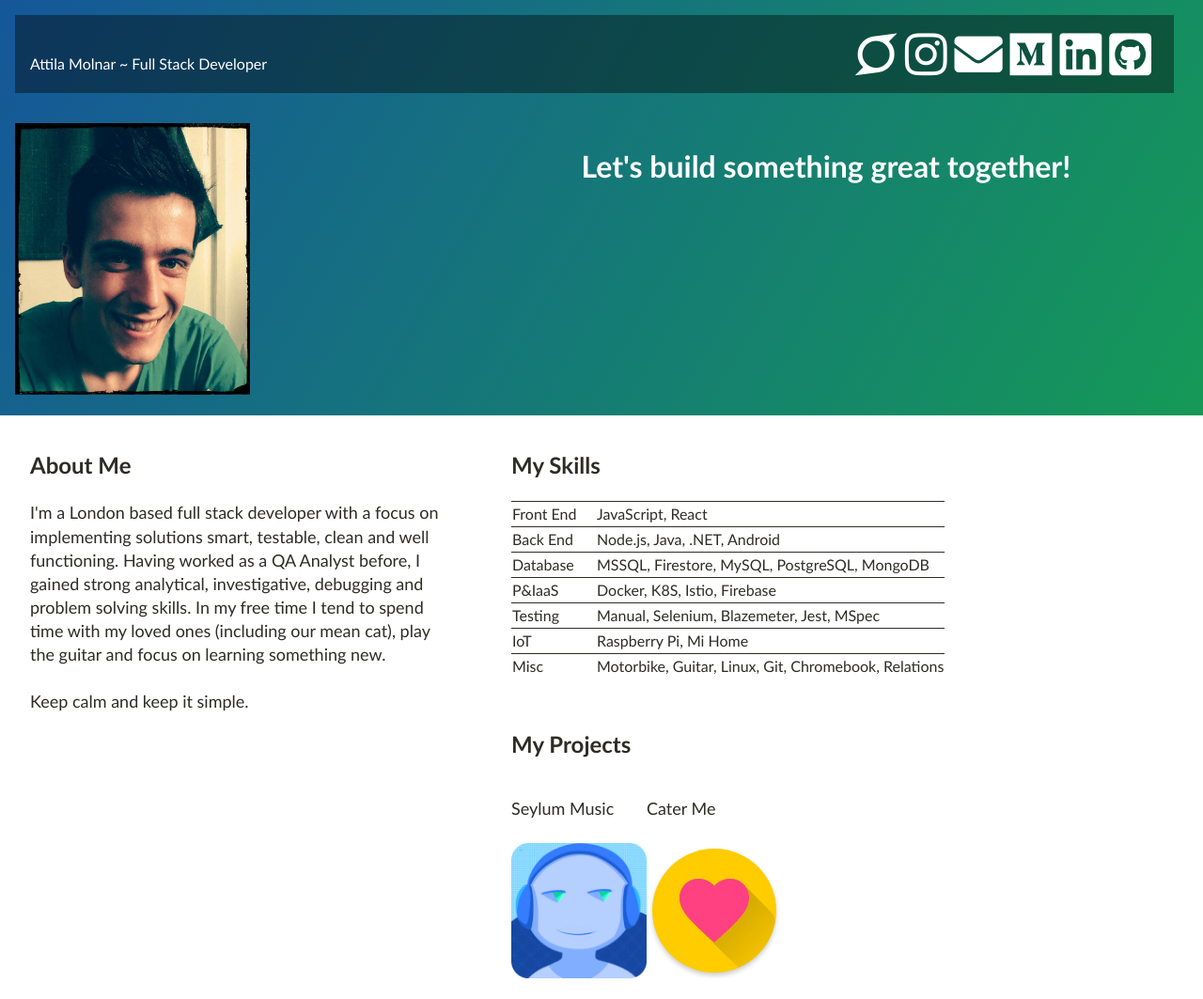
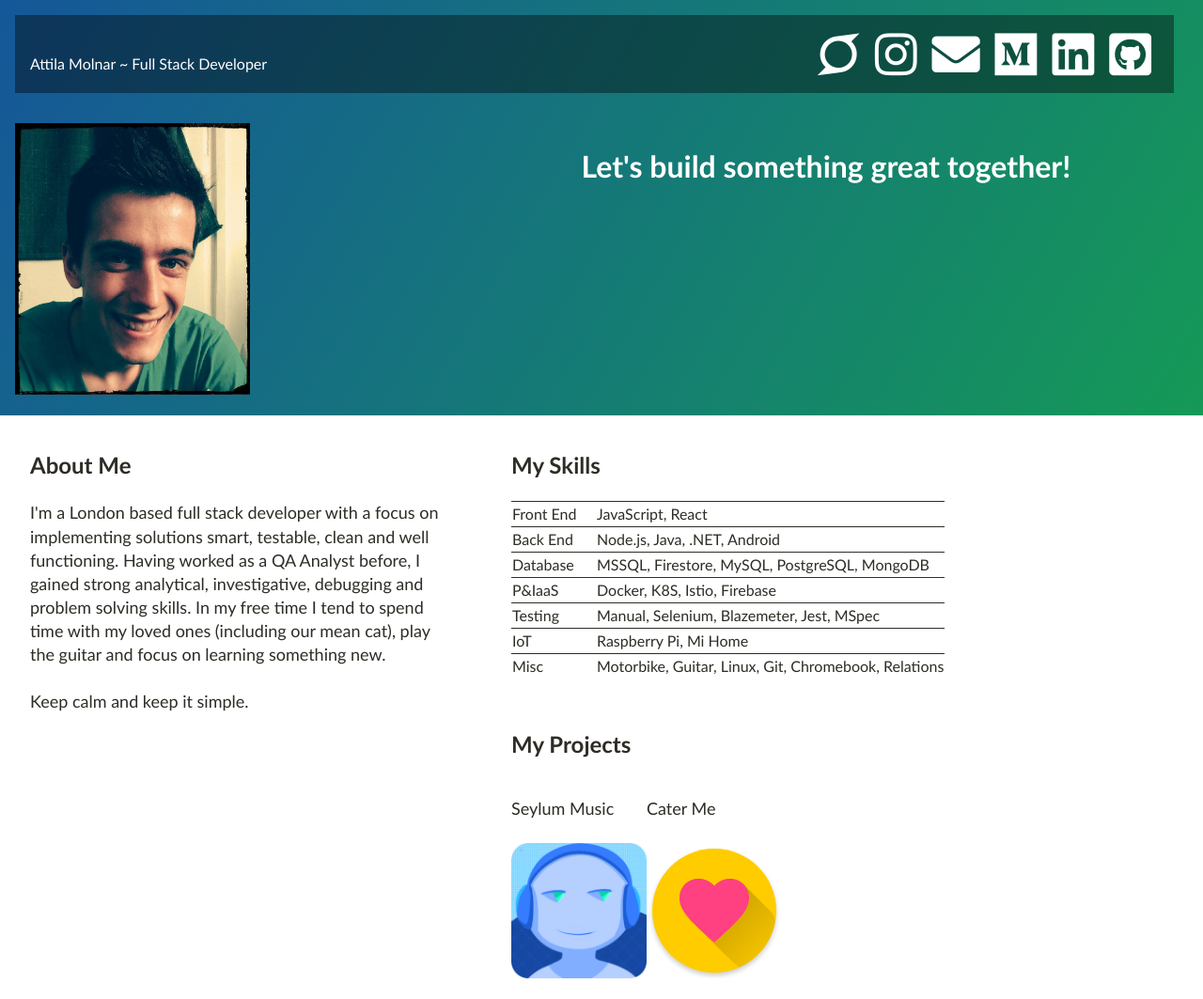
Before and after one commit to shovelend/shovelend.github.io, a Jekyll site: the page built from index.html, in a window 1280 px wide. Shown: the whole page at 94% size. Built offline with Jekyll 4.4.1, drawn with Linux system fonts in a browser that asks for light colours; nearby versions of some CDN libraries.

Commit message:
:recycle:Refactored code is even better code

```diff
--- a/css/styles.css
+++ b/css/styles.css
@@ -87,6 +87,10 @@ ul { margin: 0 0 1.5rem 0; }
   .Header {
     background-image: linear-gradient(120deg, #155799, #159957);
   }
+
+  .Nav .list li{
+    padding-left: 8px;
+  }
 }
 
 @media (max-height: 600px) {
```
